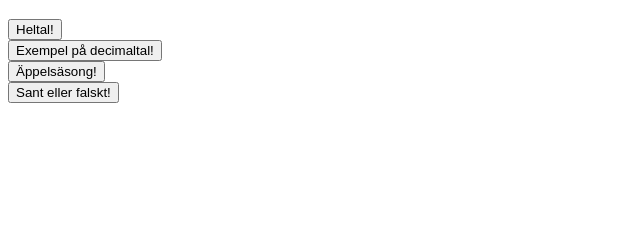
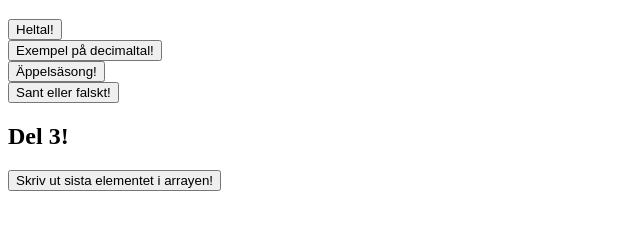
Before and after one commit to MichihideS/sti_intro_apputveckling_JavaScript-Lektion-6-uppgifter, a plain HTML site: page index.html in a window 1280 px wide. Shown: the part 61-290 px from the top of the page, without its empty margins (0-640 px from the left). Drawn offline with Linux system fonts and the light colour scheme.

Commit message:
Uppgift 3

```diff
--- a/index.html
+++ b/index.html
@@ -11,14 +11,23 @@
     <div>
         <button onclick="helTal()"> Heltal! </button>
     </div>
+
     <div>
         <button onclick="decimals()"> Exempel på decimaltal! </button>
     </div>
+
     <div>
         <button onclick="textMessage()"> Äppelsäsong! </button>
     </div>
+
     <div>
         <button onclick="trueFalse()"> Sant eller falskt! </button>
+    </div>
+
+    <h2> Del 3! </h2>
+
+    <div>
+        <button onclick="array()"> Skriv ut sista elementet i arrayen! </button>
     </div>
 
     <script src="logic.js"></script>
--- a/logic.js
+++ b/logic.js
@@ -37,4 +37,5 @@ function trueFalse() {
 
 function array() {
     var number = [200, 324, 544, 800, 129, 85, 45, 80, 45, 2000, 750]
+    alert(number[number.length-1])
 }
```
